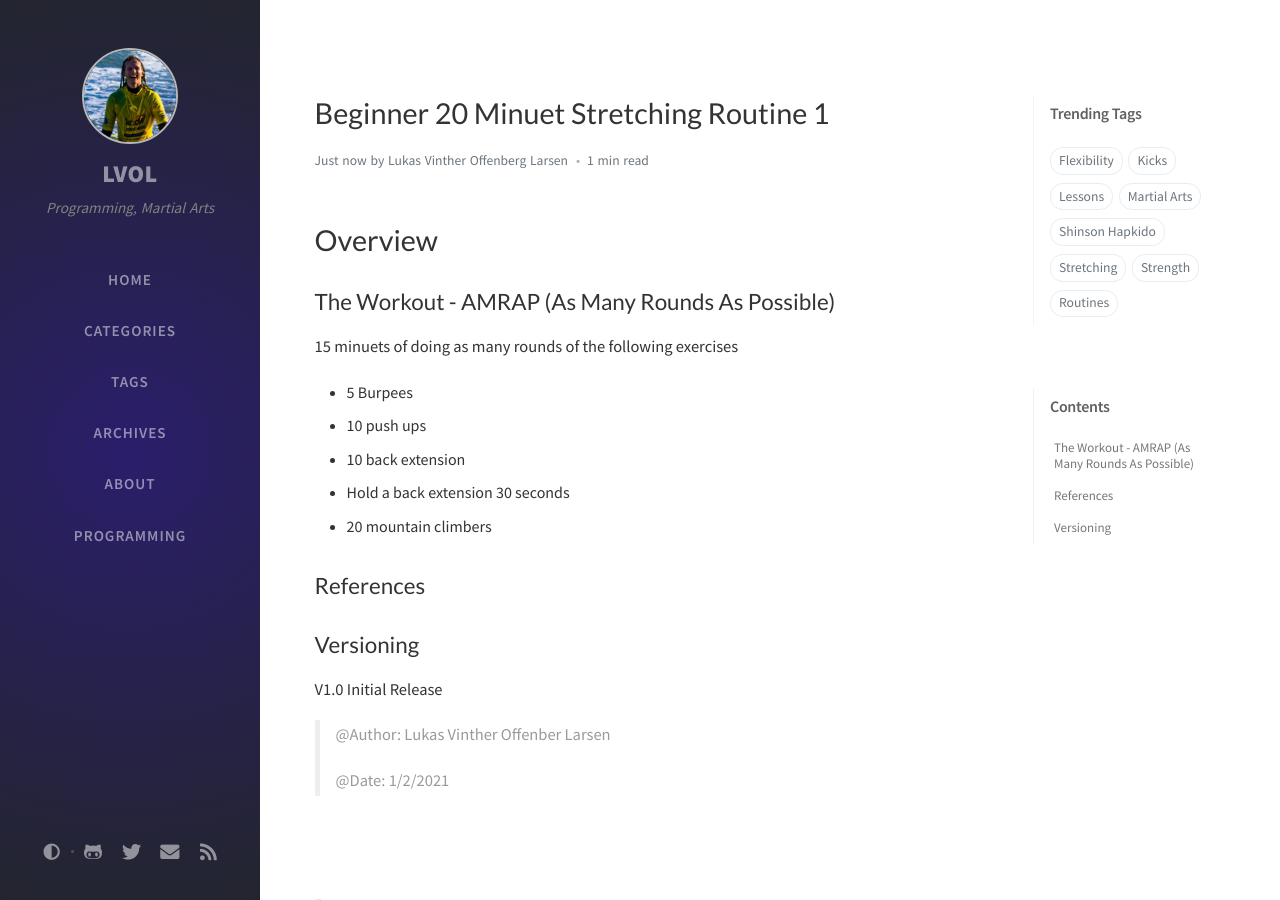
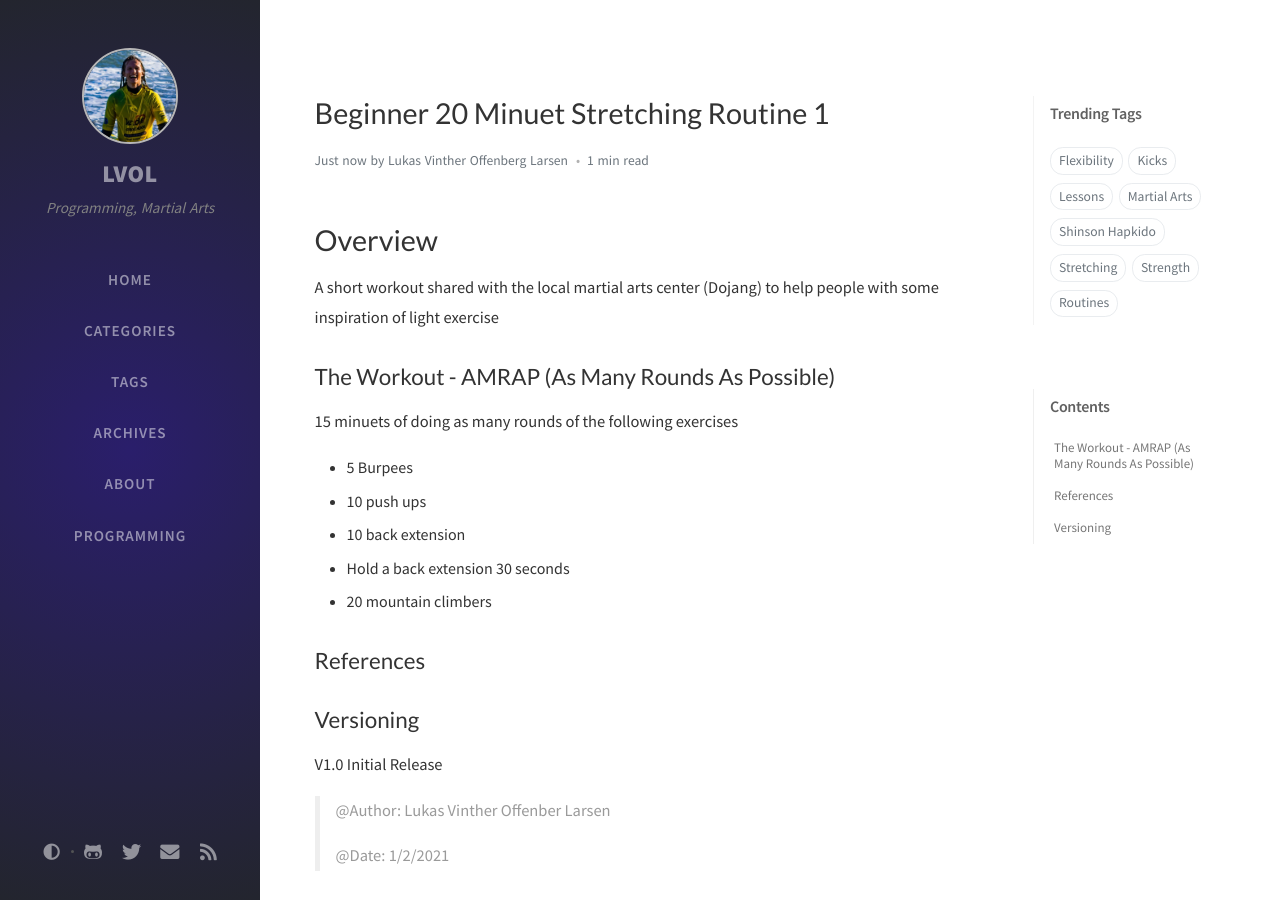
Before and after one commit to LVOL98/LVOL98.github.io, a Jekyll site: the page built from _posts/2021-2-1-Beginner_workout_AMRAP_15_min_1.md, in a window 1280 px wide and 900 px high. Built offline with Jekyll 4.4.1, drawn with Linux system fonts in a browser that asks for light colours; nearby versions of some CDN libraries; comment, search, counter and statistics services are not loaded.

Commit message:
Added overview description

```diff
--- a/_posts/2021-2-1-Beginner_workout_AMRAP_15_min_1.md
+++ b/_posts/2021-2-1-Beginner_workout_AMRAP_15_min_1.md
@@ -8,6 +8,8 @@ Math: true
 ---
 
 # Overview
+
+A short workout shared with the local martial arts center (Dojang) to help people with some inspiration of light exercise
 
 ## The Workout - AMRAP (As Many Rounds As Possible)
 
```
